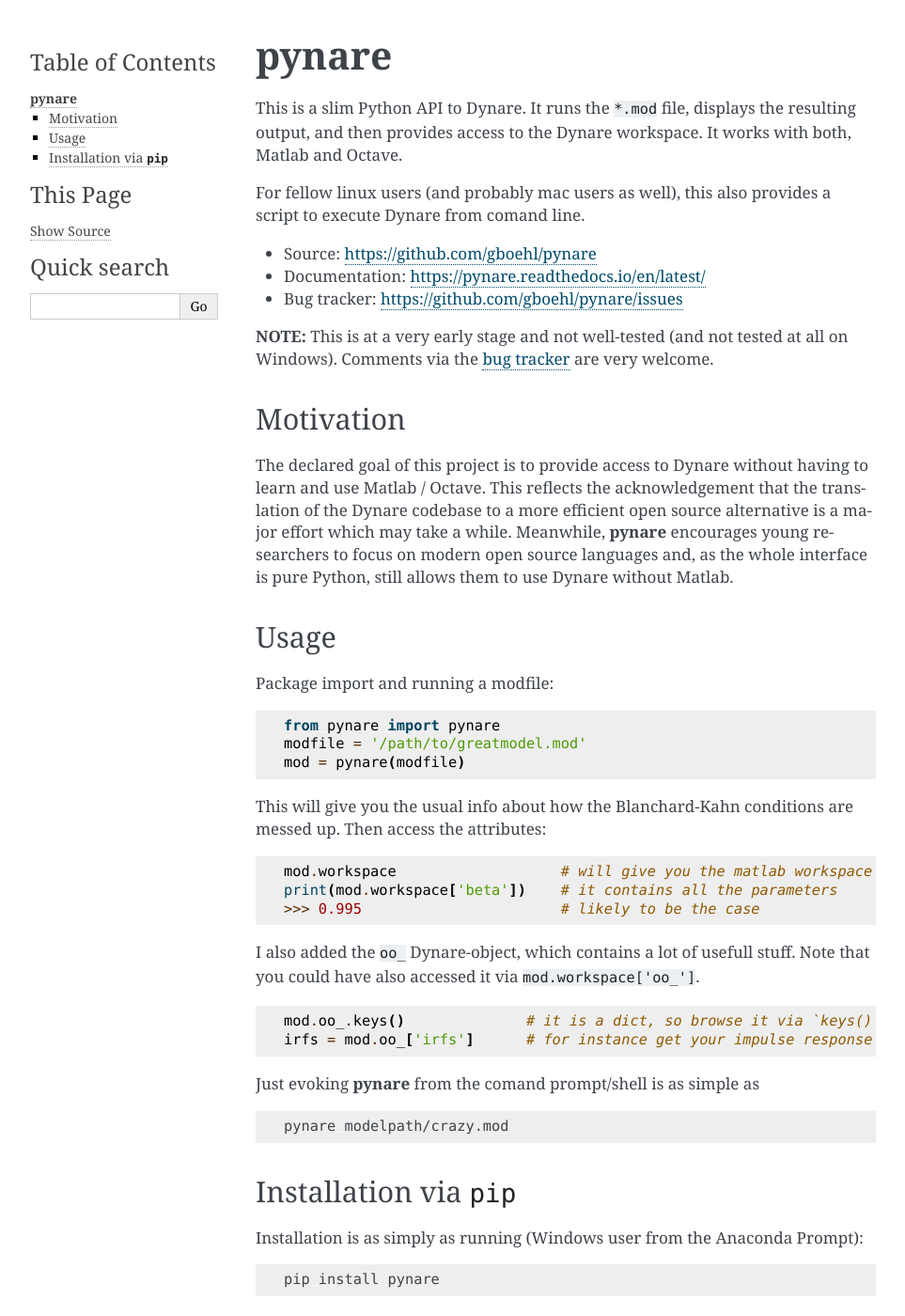
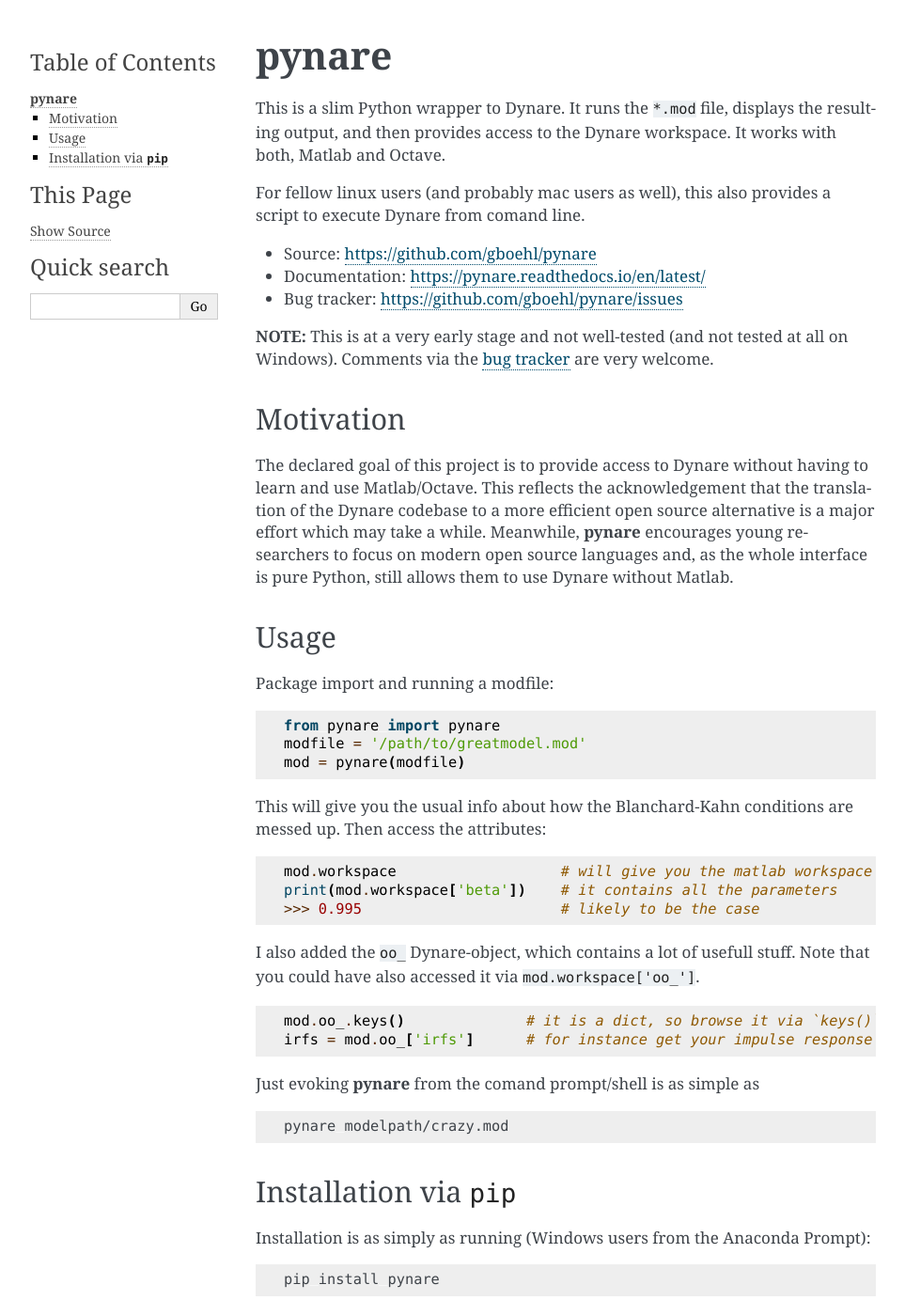
Before and after one commit to gboehl/pynare, a Sphinx documentation site: the page built from docs/index.rst, in a window 1280 px wide and 1400 px high. Shown: the whole window at 94% size, without its empty margins (148-1111 px from the left). Built offline with Sphinx 7.4.7, drawn with Linux system fonts in a browser that asks for light colours.

Commit message:
minor edits

```diff
--- a/README.rst
+++ b/README.rst
@@ -1,7 +1,7 @@
 **pynare**
 ==========
 
-This is a slim Python API to Dynare. It runs the ``*.mod`` file, displays the resulting output, and then provides access to the Dynare workspace. It works with both, Matlab and Octave.
+This is a slim Python wrapper to Dynare. It runs the ``*.mod`` file, displays the resulting output, and then provides access to the Dynare workspace. It works with both, Matlab and Octave.
 
 For fellow linux users (and probably mac users as well), this also provides a script to execute Dynare from comand line.
 
@@ -14,7 +14,7 @@
 Motivation
 ----------
 
-The declared goal of this project is to provide access to Dynare without having to learn and use Matlab / Octave. This reflects the acknowledgement that the translation of the Dynare codebase to a more efficient open source alternative is a major effort which may take a while. Meanwhile, **pynare** encourages young researchers to focus on modern open source languages and, as the whole interface is pure Python, still allows them to use Dynare without Matlab.
+The declared goal of this project is to provide access to Dynare without having to learn and use Matlab/Octave. This reflects the acknowledgement that the translation of the Dynare codebase to a more efficient open source alternative is a major effort which may take a while. Meanwhile, **pynare** encourages young researchers to focus on modern open source languages and, as the whole interface is pure Python, still allows them to use Dynare without Matlab.
 
 
 Usage
@@ -52,7 +52,7 @@
 Installation via ``pip``
 --------------------------------------
 
-Installation is as simply as running (Windows user from the Anaconda Prompt):
+Installation is as simply as running (Windows users from the Anaconda Prompt):
 
 .. code-block:: sh
 
--- a/docs/conf.py
+++ b/docs/conf.py
@@ -37,7 +37,7 @@
 # This pattern also affects html_static_path and html_extra_path.
 exclude_patterns = ['_build', 'Thumbs.db', '.DS_Store']
 
-version = '0.1.5'
+# version = '0.1.5'
 
 # -- Options for HTML output -------------------------------------------------
 
```
